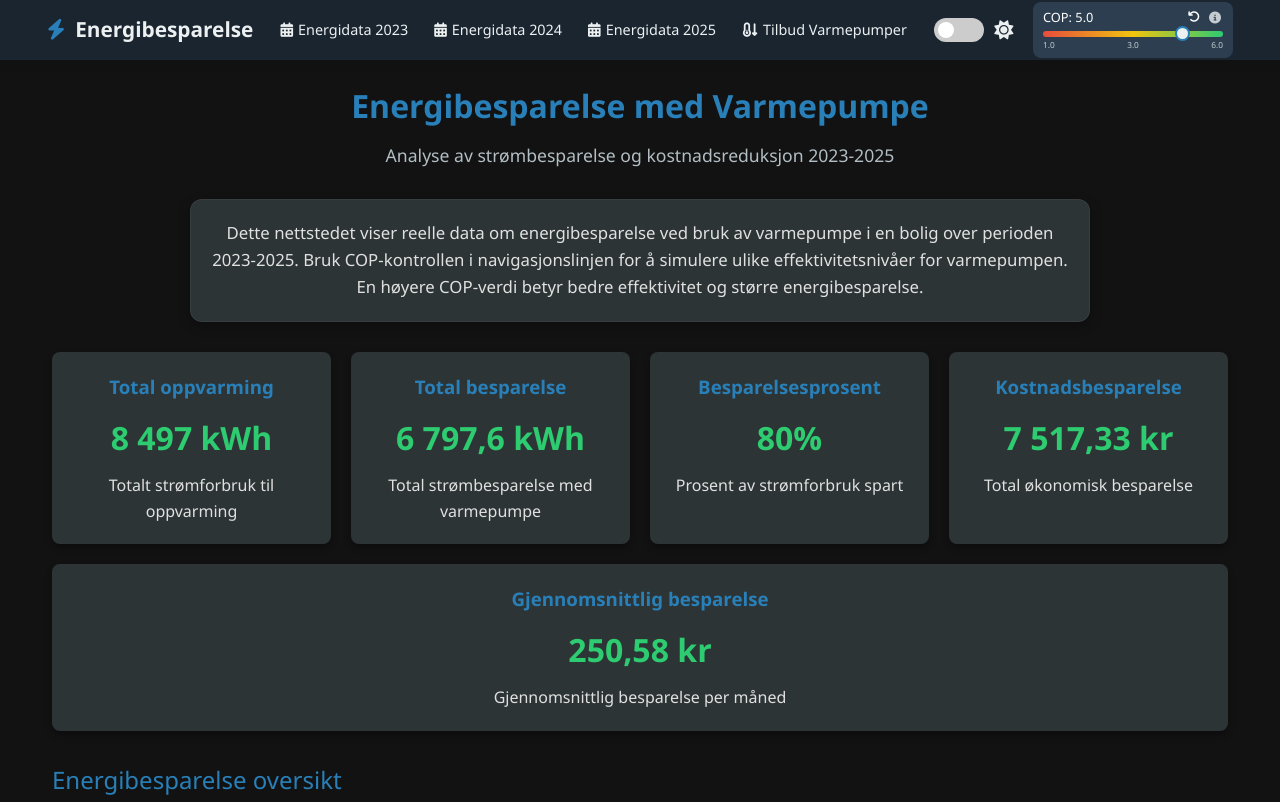
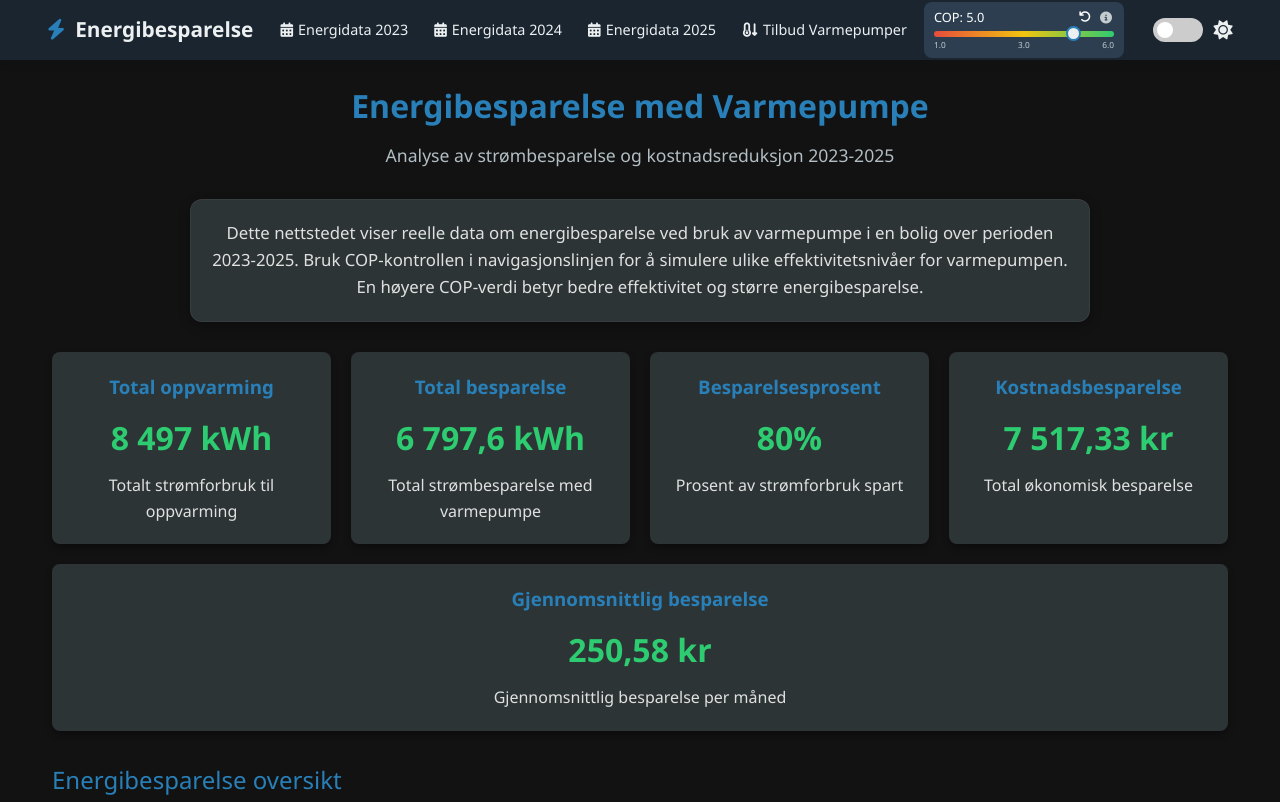
Before and after one commit to JoneJeremiassen/Energibesparelse-Varmepumpe, a plain HTML site: page index.html in a window 1280 px wide. Shown: the top 802 px of the page. Drawn offline with nearby package versions, Linux system fonts and the light colour scheme.

Commit message:
COP Slider before dark theme toogle button

```diff
--- a/css/style.css
+++ b/css/style.css
@@ -844,7 +844,7 @@ input:checked + .slider:before {
 .cop-control-container {
     display: flex;
     align-items: center;
-    margin-left: 10px;
+    margin-right: 10px; /* Endret fra margin-left til margin-right */
 }
 
 .cop-control {
--- a/js/common.js
+++ b/js/common.js
@@ -118,17 +118,15 @@ function initNavigation() {
     } else {
         console.warn('Kunne ikke initialisere hamburger-meny - elementer mangler');
     }
-      // Initialiser temabytte-funksjonalitet
+
+    // Initialiser temabytte-funksjonalitet FØRST
     initThemeSwitch();
 
     // Markér aktiv navigasjonslink
     updateActiveNavigation();
 
-    // Initialiser COP-kontroller
+    // Initialiser COP-kontroller ETTER temabytte
     initCOPControl();
-
-    // Oppdater aktiv navigasjonslenke
-    updateActiveNavigation();
 }
 
 // Setter aktiv klasse på navigasjonslenker basert på gjeldende side
@@ -313,8 +311,13 @@ function initCOPControl() {
         copContainer = document.createElement('div');
         copContainer.className = 'cop-control-container';
 
+        // Plassering: Vi flytter COP-slideren FØR theme-switch-wrapper
         const navContainer = document.querySelector('.nav-container');
-        if (navContainer) {
+        const themeSwitch = document.querySelector('.theme-switch-wrapper');
+
+        if (navContainer && themeSwitch) {
+            navContainer.insertBefore(copContainer, themeSwitch);
+        } else if (navContainer) {
             navContainer.appendChild(copContainer);
         } else {
             console.warn('Kunne ikke finne .nav-container for å legge til COP-kontrollen');
```
